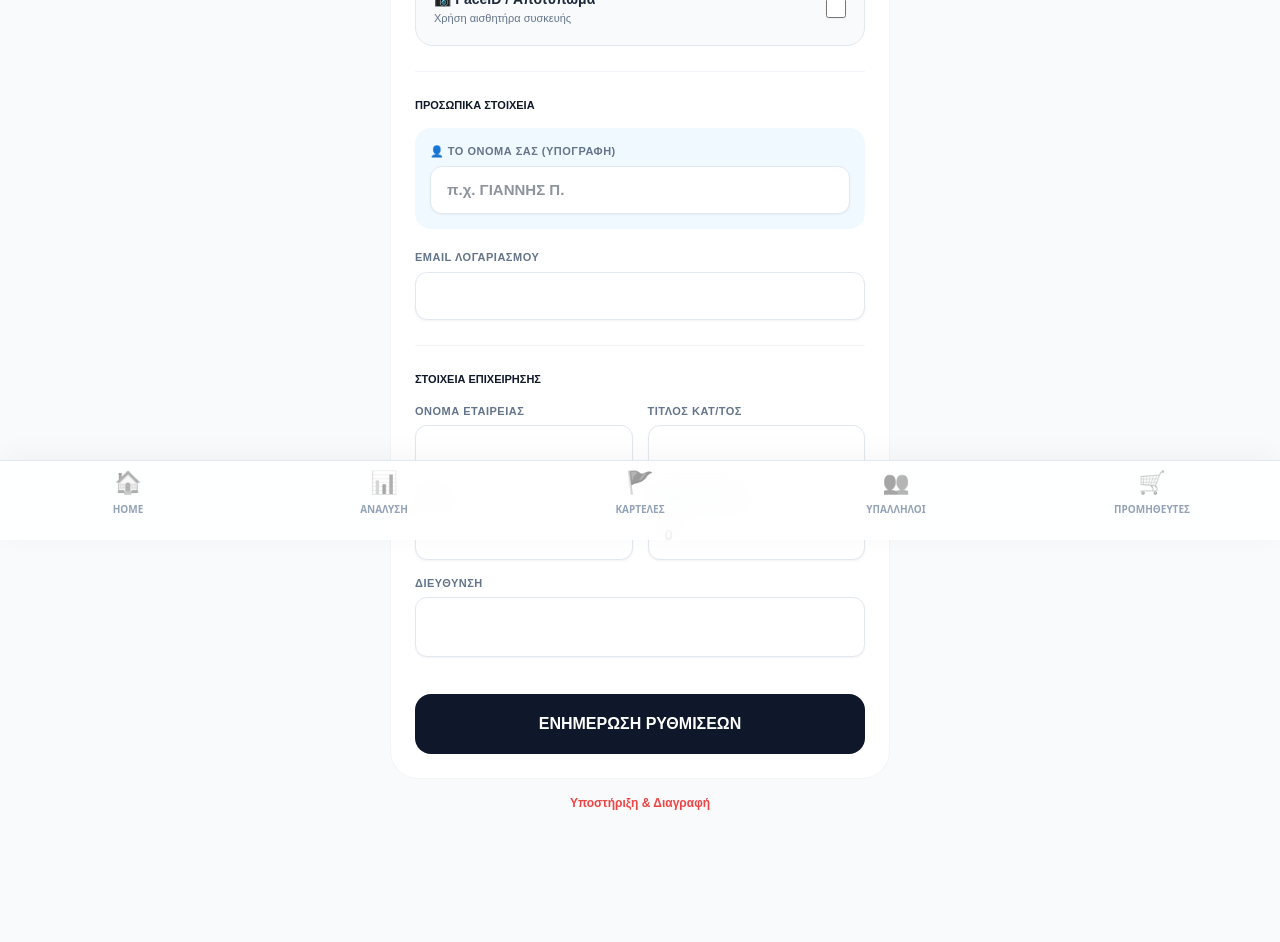
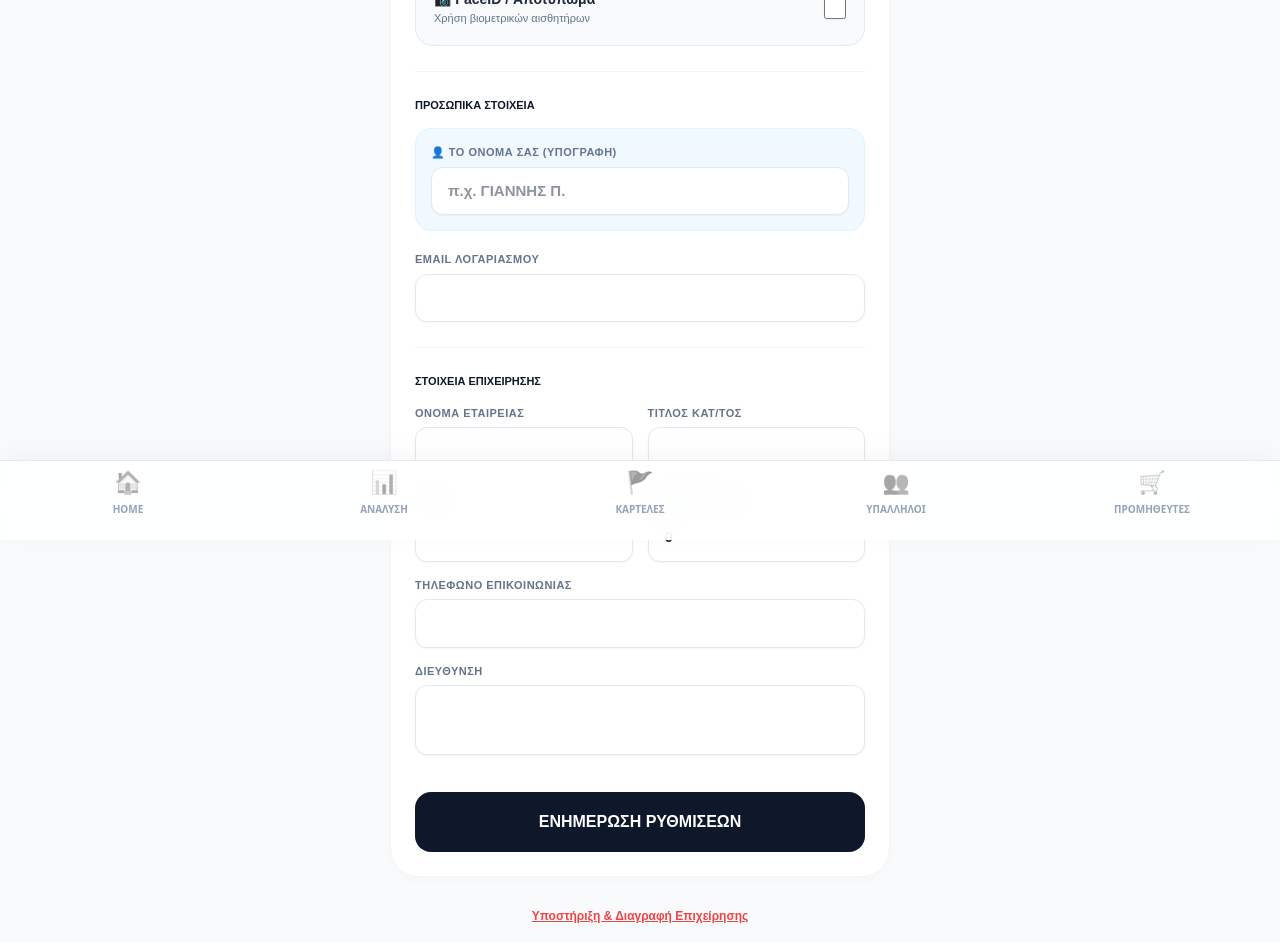
Before and after one commit to tsigris/cosy-management, a Next.js app: page /settings in a window 1280 px wide. Shown: the part 260-1202 px from the top of the page. Before the commit the page ends 1089 px from the top, so only its background shows below. Built offline with nearby package versions, Linux system fonts and the light colour scheme.

Commit message:
Update page.tsx

```diff
--- a/src/app/settings/page.tsx
+++ b/src/app/settings/page.tsx
@@ -31,14 +31,14 @@ function SettingsContent() {
   useEffect(() => {
     fetchProfile()
 
-    // Έλεγχος αν οι ρυθμίσεις υπάρχουν στη συσκευή
+    // Φόρτωση ρυθμίσεων ασφαλείας από το localStorage
     const savedPin = localStorage.getItem('fleet_track_pin_enabled') === 'true'
     const savedBio = localStorage.getItem('fleet_track_biometrics') === 'true'
 
     setPinEnabled(savedPin)
     setBioEnabled(savedBio)
 
-    console.log("Security Status - PIN:", savedPin, "Bio:", savedBio)
+    console.log("Security Loaded - PIN:", savedPin, "Bio:", savedBio)
   }, [])
 
   async function fetchProfile() {
@@ -61,7 +61,11 @@ function SettingsContent() {
           setFormData(prev => ({ ...prev, email: user.email || '' }))
         }
       }
-    } catch (err) { console.error(err) } finally { setLoading(false) }
+    } catch (err) {
+      console.error(err)
+    } finally {
+      setLoading(false)
+    }
   }
 
   const handleTogglePin = () => {
@@ -83,7 +87,7 @@ function SettingsContent() {
     setPinEnabled(true)
     setShowPinModal(false)
     setTempPin('')
-    alert('Το PIN ενεργοποιήθηκε στη συσκευή σας!')
+    alert('Το PIN ενεργοποιήθηκε επιτυχώς σε αυτή τη συσκευή!')
   }
 
   const handleToggleBio = () => {
@@ -137,7 +141,7 @@ function SettingsContent() {
       <div style={mainCardStyle}>
 
         {/* ΑΣΦΑΛΕΙΑ ΣΥΣΚΕΥΗΣ */}
-        <p style={sectionLabel}>ΑΣΦΑΛΕΙΑ ΣΥΣΚΕΥΗΣ (Local)</p>
+        <p style={sectionLabel}>ΑΣΦΑΛΕΙΑ ΣΥΣΚΕΥΗΣ (LOCAL)</p>
         <div style={securityBoxStyle}>
           <div style={settingRow}>
             <div>
@@ -149,7 +153,7 @@ function SettingsContent() {
           <div style={{...settingRow, marginTop: '15px', borderTop: '1px solid #e2e8f0', paddingTop: '15px'}}>
             <div>
               <p style={settingText}>📸 FaceID / Αποτύπωμα</p>
-              <p style={settingSubText}>Χρήση αισθητήρα συσκευής</p>
+              <p style={settingSubText}>Χρήση βιομετρικών αισθητήρων</p>
             </div>
             <input type="checkbox" checked={bioEnabled} onChange={handleToggleBio} style={checkboxStyle} />
           </div>
@@ -200,9 +204,14 @@ function SettingsContent() {
           </div>
         </div>
 
+        <div style={{ marginBottom: '15px' }}>
+          <label style={labelStyle}>ΤΗΛΕΦΩΝΟ ΕΠΙΚΟΙΝΩΝΙΑΣ</label>
+          <input style={inputStyle} value={formData.phone} onChange={e => setFormData({...formData, phone: e.target.value})} />
+        </div>
+
         <div style={{ marginBottom: '30px' }}>
           <label style={labelStyle}>ΔΙΕΥΘΥΝΣΗ</label>
-          <textarea style={{ ...inputStyle, height: '60px', resize: 'none' }} value={formData.address} onChange={e => setFormData({...formData, address: e.target.value})} />
+          <textarea style={{ ...inputStyle, height: '70px', resize: 'none', paddingTop: '10px' }} value={formData.address} onChange={e => setFormData({...formData, address: e.target.value})} />
         </div>
 
         <button onClick={handleSave} disabled={loading} style={saveBtnStyle}>
@@ -215,7 +224,7 @@ function SettingsContent() {
         <div style={modalOverlay}>
           <div style={modalContent}>
             <h3 style={{ margin: '0 0 10px 0' }}>Ορισμός PIN</h3>
-            <p style={{ fontSize: '12px', color: '#64748b', marginBottom: '20px' }}>Επιλέξτε έναν 4ψήφιο κωδικό:</p>
+            <p style={{ fontSize: '12px', color: '#64748b', marginBottom: '20px' }}>Εισάγετε έναν 4ψήφιο κωδικό για γρήγορη είσοδο.</p>
             <input
               type="password"
               inputMode="numeric"
@@ -235,38 +244,39 @@ function SettingsContent() {
 
       {/* SUPPORT */}
       {!showContact ? (
-        <button onClick={() => setShowContact(true)} style={deleteLinkStyle}>Υποστήριξη & Διαγραφή</button>
+        <button onClick={() => setShowContact(true)} style={deleteLinkStyle}>Υποστήριξη & Διαγραφή Επιχείρησης</button>
       ) : (
         <div style={supportCardStyle}>
-          <button onClick={handleWhatsAppRedirect} style={waBtnStyle}>WHATSAPP 💬</button>
-          <button onClick={() => setShowContact(false)} style={cancelLinkStyle}>Επιστροφή</button>
+          <h2 style={{ fontSize: '18px', fontWeight: '900', textAlign: 'center', marginBottom: '15px', color: '#991b1b' }}>Υποστήριξη</h2>
+          <button onClick={handleWhatsAppRedirect} style={waBtnStyle}>ΕΠΙΚΟΙΝΩΝΙΑ ΜΕΣΩ WHATSAPP 💬</button>
+          <button onClick={() => setShowContact(false)} style={cancelLinkStyle}>Επιστροφή στις ρυθμίσεις</button>
         </div>
       )}
     </div>
   )
 }
 
-// --- STYLES ---
+// --- STYLES (Ακριβώς όπως τα είχες) ---
 const logoBoxStyle: any = { width: '42px', height: '42px', backgroundColor: '#f1f5f9', borderRadius: '12px', display: 'flex', alignItems: 'center', justifyContent: 'center' };
 const backBtnStyle: any = { textDecoration: 'none', color: '#94a3b8', width: '32px', height: '32px', display: 'flex', alignItems: 'center', justifyContent: 'center', backgroundColor: '#fff', borderRadius: '10px', border: '1px solid #e2e8f0' };
-const mainCardStyle: any = { backgroundColor: 'white', padding: '24px', borderRadius: '28px', border: '1px solid #f1f5f9' };
+const mainCardStyle: any = { backgroundColor: 'white', padding: '24px', borderRadius: '28px', border: '1px solid #f1f5f9', boxShadow: '0 4px 12px rgba(0,0,0,0.02)', marginBottom: '20px' };
 const sectionLabel: any = { fontSize: '11px', fontWeight: '900', color: '#0f172a', marginBottom: '15px' };
-const infoBoxStyle: any = { marginBottom: '20px', padding: '15px', backgroundColor: '#f0f9ff', borderRadius: '16px' };
+const infoBoxStyle: any = { marginBottom: '20px', padding: '15px', backgroundColor: '#f0f9ff', borderRadius: '16px', border: '1px solid #e0f2fe' };
 const labelStyle: any = { fontSize: '10px', color: '#94a3b8', fontWeight: '800', marginBottom: '6px', display: 'block' };
-const inputStyle: any = { width: '100%', padding: '14px', borderRadius: '12px', border: '1px solid #e2e8f0', fontSize: '15px', fontWeight: '700', boxSizing: 'border-box' };
+const inputStyle: any = { width: '100%', padding: '14px', borderRadius: '12px', border: '1px solid #e2e8f0', fontSize: '15px', fontWeight: '700', boxSizing: 'border-box', backgroundColor: '#f8fafc' };
 const divider: any = { height: '1px', backgroundColor: '#f1f5f9', margin: '25px 0' };
 const saveBtnStyle: any = { width: '100%', backgroundColor: '#0f172a', color: 'white', padding: '18px', borderRadius: '16px', border: 'none', fontWeight: '900', cursor: 'pointer' };
 const securityBoxStyle: any = { backgroundColor: '#f8fafc', padding: '18px', borderRadius: '18px', border: '1px solid #e2e8f0' };
 const settingRow: any = { display: 'flex', justifyContent: 'space-between', alignItems: 'center' };
 const settingText: any = { fontSize: '14px', fontWeight: '700', color: '#1e293b', margin: 0 };
 const settingSubText: any = { fontSize: '11px', color: '#64748b', margin: 0 };
-const checkboxStyle: any = { width: '20px', height: '20px', cursor: 'pointer' };
+const checkboxStyle: any = { width: '22px', height: '22px', cursor: 'pointer' };
 const modalOverlay: any = { position: 'fixed', top: 0, left: 0, right: 0, bottom: 0, backgroundColor: 'rgba(0,0,0,0.5)', display: 'flex', alignItems: 'center', justifyContent: 'center', zIndex: 1000 };
-const modalContent: any = { backgroundColor: 'white', padding: '25px', borderRadius: '24px', width: '90%', maxWidth: '320px' };
-const deleteLinkStyle: any = { width: '100%', background: 'none', border: 'none', color: '#ef4444', cursor: 'pointer', fontSize: '12px', marginTop: '15px' };
-const supportCardStyle: any = { backgroundColor: 'white', padding: '20px', borderRadius: '28px' };
-const waBtnStyle: any = { width: '100%', backgroundColor: '#25d366', color: 'white', padding: '15px', borderRadius: '14px', border: 'none', fontWeight: '900' };
-const cancelLinkStyle: any = { width: '100%', background: 'none', border: 'none', color: '#94a3b8', marginTop: '10px' };
+const modalContent: any = { backgroundColor: 'white', padding: '25px', borderRadius: '24px', width: '90%', maxWidth: '320px', textAlign: 'center' };
+const deleteLinkStyle: any = { width: '100%', background: 'none', border: 'none', color: '#ef4444', textDecoration: 'underline', cursor: 'pointer', fontSize: '12px', fontWeight: '700', marginTop: '10px' };
+const supportCardStyle: any = { backgroundColor: 'white', padding: '25px', borderRadius: '28px', border: '1px solid #fee2e2' };
+const waBtnStyle: any = { width: '100%', backgroundColor: '#25d366', color: 'white', padding: '16px', borderRadius: '14px', border: 'none', fontWeight: '900', fontSize: '13px', cursor: 'pointer' };
+const cancelLinkStyle: any = { width: '100%', background: 'none', border: 'none', color: '#94a3b8', marginTop: '20px', fontSize: '13px', fontWeight: '800', cursor: 'pointer' };
 
 export default function SettingsPage() {
   return (
```
